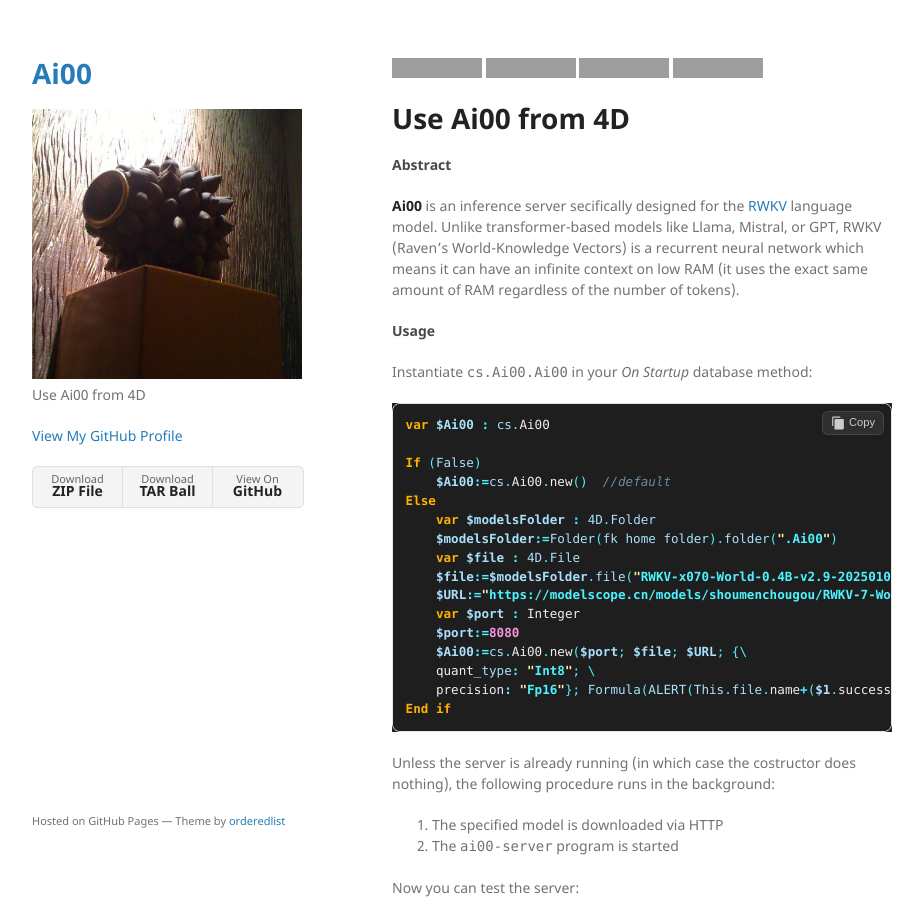
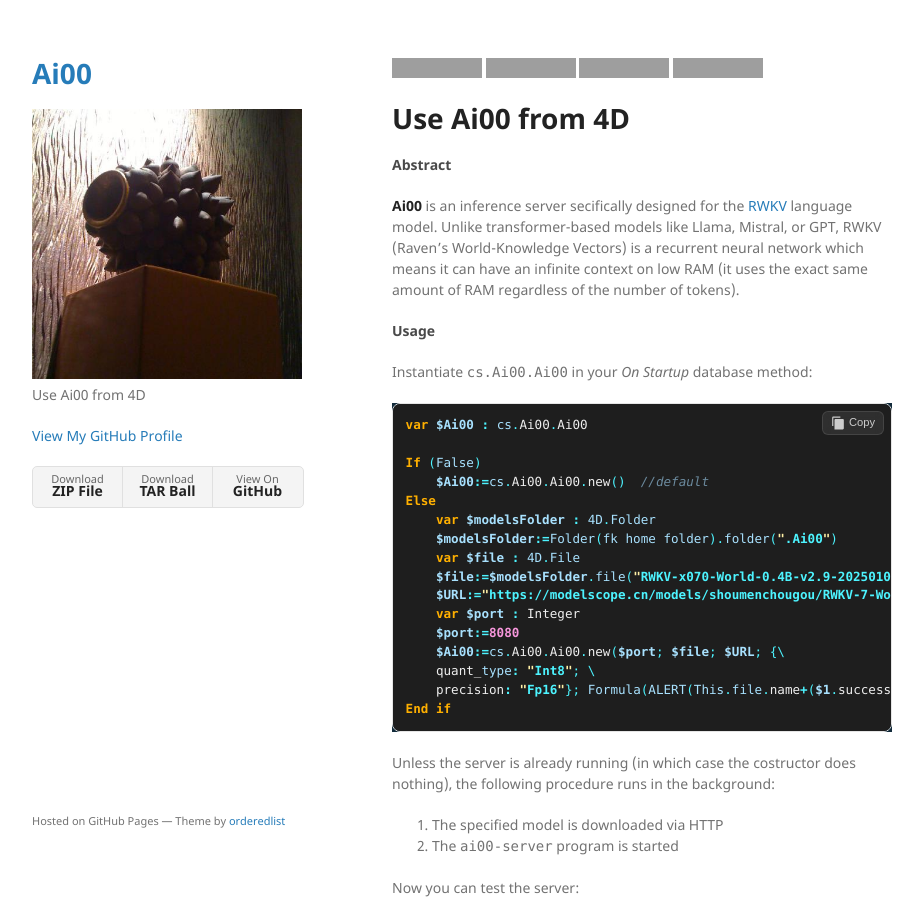
Before and after one commit to miyako/ai00, a Jekyll site: the page built from index.md, in a window 1280 px wide and 900 px high, cut to the strip 0-900 px from the top of the window. Shown: the whole strip, without its empty margins (178-1101 px from the left). Built offline with Jekyll 4.4.1, drawn with Linux system fonts in a browser that asks for light colours; grey boxes are pictures that could not be loaded.

Commit message:
Update index.md

````diff
--- a/index.md
+++ b/index.md
@@ -18,10 +18,10 @@ layout: default
 Instantiate `cs.Ai00.Ai00` in your *On Startup* database method:
 
 ```4d
-var $Ai00 : cs.Ai00
+var $Ai00 : cs.Ai00.Ai00
 
 If (False)
-    $Ai00:=cs.Ai00.new()  //default
+    $Ai00:=cs.Ai00.Ai00.new()  //default
 Else
     var $modelsFolder : 4D.Folder
     $modelsFolder:=Folder(fk home folder).folder(".Ai00")
@@ -30,7 +30,7 @@ Else
     $URL:="https://modelscope.cn/models/shoumenchougou/RWKV-7-World-ST/resolve/master/RWKV-x070-World-0.4B-v2.9-20250107-ctx4096.st"
     var $port : Integer
     $port:=8080
-    $Ai00:=cs.Ai00.new($port; $file; $URL; {\
+    $Ai00:=cs.Ai00.Ai00.new($port; $file; $URL; {\
     quant_type: "Int8"; \
     precision: "Fp16"}; Formula(ALERT(This.file.name+($1.success ? " started!" : " did not start..."))))
 End if
````
